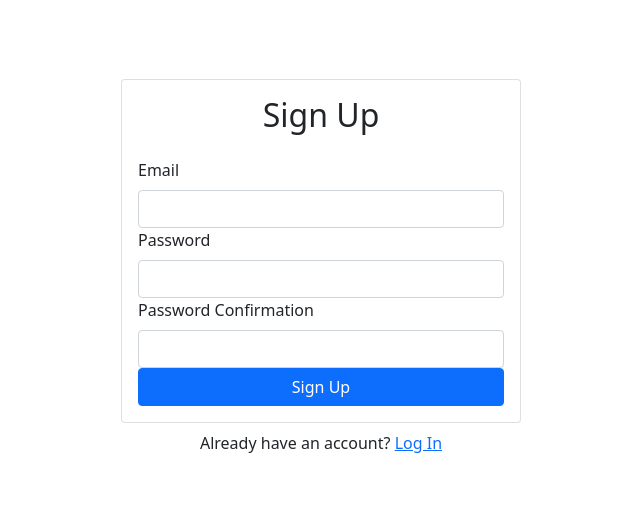
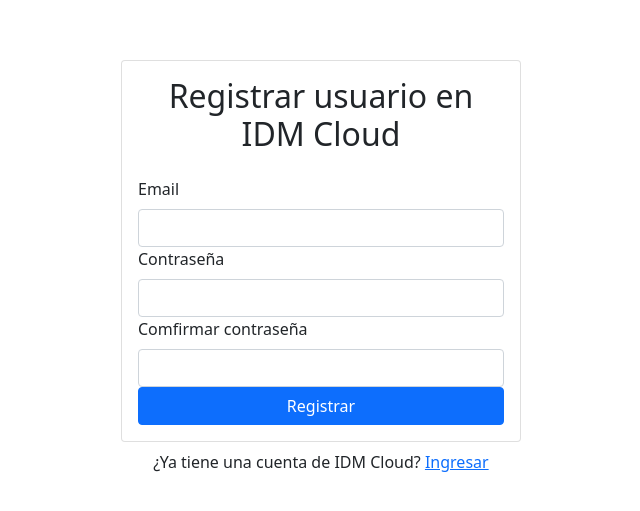
Before and after one commit to emasdev/react-firebase-auth, a React (Create React App) app: page /signup in a window 1280 px wide. Shown: the part 133-644 px from the top of the page, without its empty margins (319-959 px from the left). Built offline with nearby package versions, Linux system fonts and the light colour scheme; no server answers.

Commit message:
add layout

```diff
--- a/public/index.html
+++ b/public/index.html
@@ -7,7 +7,7 @@
     <meta name="theme-color" content="#000000" />
     <meta
       name="description"
-      content="Web site created using create-react-app"
+      content="IDM Cloud"
     />
     <link rel="apple-touch-icon" href="%PUBLIC_URL%/logo192.png" />
     <!--
@@ -24,7 +24,7 @@
       work correctly both with client-side routing and a non-root public URL.
       Learn how to configure a non-root public URL by running `npm run build`.
     -->
-    <title>React App</title>
+    <title>IDM Cloud</title>
   </head>
   <body>
     <noscript>You need to enable JavaScript to run this app.</noscript>
--- a/src/components/Dashboard.js
+++ b/src/components/Dashboard.js
@@ -23,18 +23,18 @@
     <>
       <Card>
         <Card.Body>
-          <h2 className="text-center mb-4">Profile</h2>
+          <h2 className="text-center mb-4">Perfil</h2>
           {error && <Alert variant='danger'>{error}</Alert>}
           {currentUser && <p><strong>Email: </strong>{currentUser.email}</p>}
           <Link to="/update-profile" className="btn btn-primary w-100 mt-3">
-            Update Profile
+            Actualizar Perfil
           </Link>
 
         </Card.Body>
       </Card>
       <div className="w-100 text-center mt-2">
         <Button variant="link" onClick={handleLogout}>
-          Log Out
+          Cerrar Sesión
         </Button>
       </div>
     </>
--- a/src/components/ForgotPassword.js
+++ b/src/components/ForgotPassword.js
@@ -34,7 +34,7 @@
     <>
       <Card>
         <Card.Body>
-          <h2 className="text-center mb-4">Password Reset</h2>
+          <h2 className="text-center mb-4">Recuperar Contraseña</h2>
           {error && <Alert variant="danger">{error}</Alert>}
           {message && <Alert variant="success">{message}</Alert>}
           <Form onSubmit={handleSubmit}>
@@ -43,16 +43,16 @@
               <Form.Control type="email" ref={emailRef} required />
             </Form.Group>
             <Button disabled={loading} className="w-100" type="submit">
-              Reset Password
+              Recuperar Contraseña
             </Button>
           </Form>
           <div className="w-100 text-center mt-3">
-            <Link to="/login">Login</Link>
+            <Link to="/login">Ingresar</Link>
           </div>
         </Card.Body>
       </Card>
       <div className="w-100 text-center mt-2">
-        Need an account? <Link to="/signup">Sign Up</Link>
+        ¿Aun no esta registrado como usuario IDM cloud? <Link to="/signup">Crear Usuario</Link>
       </div>
     </>
   )
--- a/src/components/Login.js
+++ b/src/components/Login.js
@@ -30,7 +30,7 @@
     <>
       <Card>
         <Card.Body>
-          <h2 className="text-center mb-4">Log In</h2>
+          <h2 className="text-center mb-4">IDM Cloud</h2>
           {error && <Alert variant="danger">{error}</Alert>}
           <Form onSubmit={handleSubmit}>
             <Form.Group id="email">
@@ -38,20 +38,20 @@
               <Form.Control type="email" ref={emailRef} required />
             </Form.Group>
             <Form.Group id="password">
-              <Form.Label>Password</Form.Label>
+              <Form.Label>Contraseña</Form.Label>
               <Form.Control type="password" ref={passwordRef} required />
             </Form.Group>
             <Button disabled={loading} className="w-100" type="submit">
-              Log In
+              Ingresar
             </Button>
           </Form>
           <div className="w-100 text-center mt-3">
-            <Link to="/forgot-password">Forgot Password?</Link>
+            <Link to="/forgot-password">¿Olvido su contraseña?</Link>
           </div>
         </Card.Body>
       </Card>
       <div className="w-100 text-center mt-2">
-        Need an account? <Link to="/signup">Sign Up</Link>
+        ¿Aun no esta registrado como usuario IDM cloud? <Link to="/signup">Crear Usuario</Link>
       </div>
     </>
   )
--- a/src/components/Signup.js
+++ b/src/components/Signup.js
@@ -35,7 +35,7 @@
     <>
       <Card>
         <Card.Body>
-          <h2 className="text-center mb-4">Sign Up</h2>
+          <h2 className="text-center mb-4">Registrar usuario en IDM Cloud</h2>
           {error && <Alert variant="danger">{error}</Alert>}
           <Form onSubmit={handleSubmit}>
             <Form.Group id="email">
@@ -43,21 +43,21 @@
               <Form.Control type="email" ref={emailRef} required />
             </Form.Group>
             <Form.Group id="password">
-              <Form.Label>Password</Form.Label>
+              <Form.Label>Contraseña</Form.Label>
               <Form.Control type="password" ref={passwordRef} required />
             </Form.Group>
             <Form.Group id="password-confirm">
-              <Form.Label>Password Confirmation</Form.Label>
+              <Form.Label>Comfirmar contraseña</Form.Label>
               <Form.Control type="password" ref={passwordConfirmRef} required />
             </Form.Group>
             <Button disabled={loading} className="w-100" type="submit">
-              Sign Up
+              Registrar
             </Button>
           </Form>
         </Card.Body>
       </Card>
       <div className="w-100 text-center mt-2">
-        Already have an account? <Link to="/login">Log In</Link>
+        ¿Ya tiene una cuenta de IDM Cloud? <Link to="/login">Ingresar</Link>
       </div>
     </>
   )
--- a/src/components/UpdateProfile.js
+++ b/src/components/UpdateProfile.js
@@ -45,7 +45,7 @@
     <>
       <Card>
         <Card.Body>
-          <h2 className="text-center mb-4">Update Profile</h2>
+          <h2 className="text-center mb-4">Actualizar perfil</h2>
           {error && <Alert variant="danger">{error}</Alert>}
           <Form onSubmit={handleSubmit}>
             <Form.Group id="email">
@@ -58,7 +58,7 @@
               />
             </Form.Group>
             <Form.Group id="password">
-              <Form.Label>Password</Form.Label>
+              <Form.Label>Contraseña</Form.Label>
               <Form.Control
                 type="password"
                 ref={passwordRef}
@@ -66,7 +66,7 @@
               />
             </Form.Group>
             <Form.Group id="password-confirm">
-              <Form.Label>Password Confirmation</Form.Label>
+              <Form.Label>Comfirmar Contraseña</Form.Label>
               <Form.Control
                 type="password"
                 ref={passwordConfirmRef}
@@ -74,13 +74,13 @@
               />
             </Form.Group>
             <Button disabled={loading} className="w-100" type="submit">
-              Update
+              Actualizar
             </Button>
           </Form>
         </Card.Body>
       </Card>
       <div className="w-100 text-center mt-2">
-        <Link to="/">Cancel</Link>
+        <Link to="/">Cancelar</Link>
       </div>
     </>
   )
```
